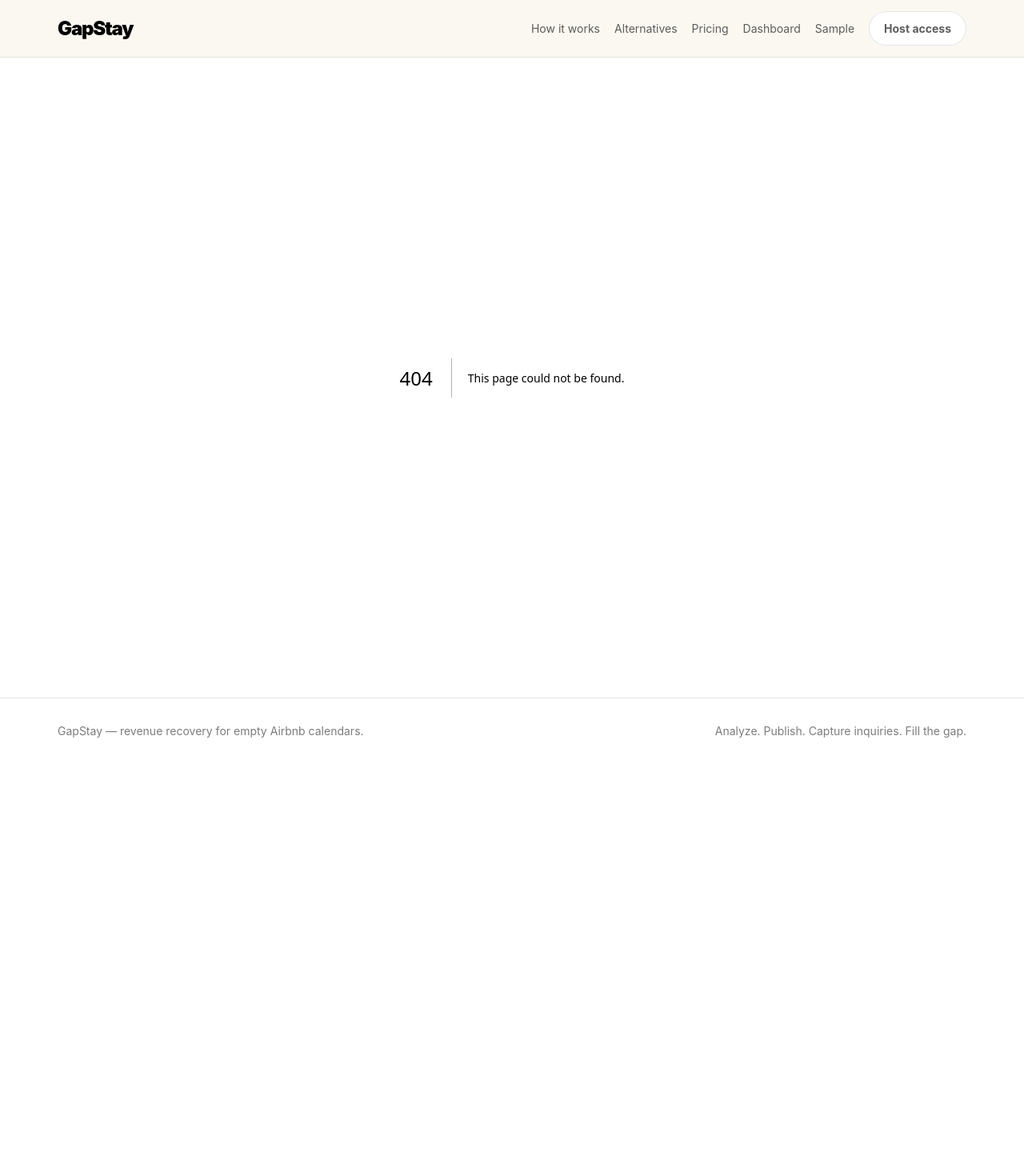
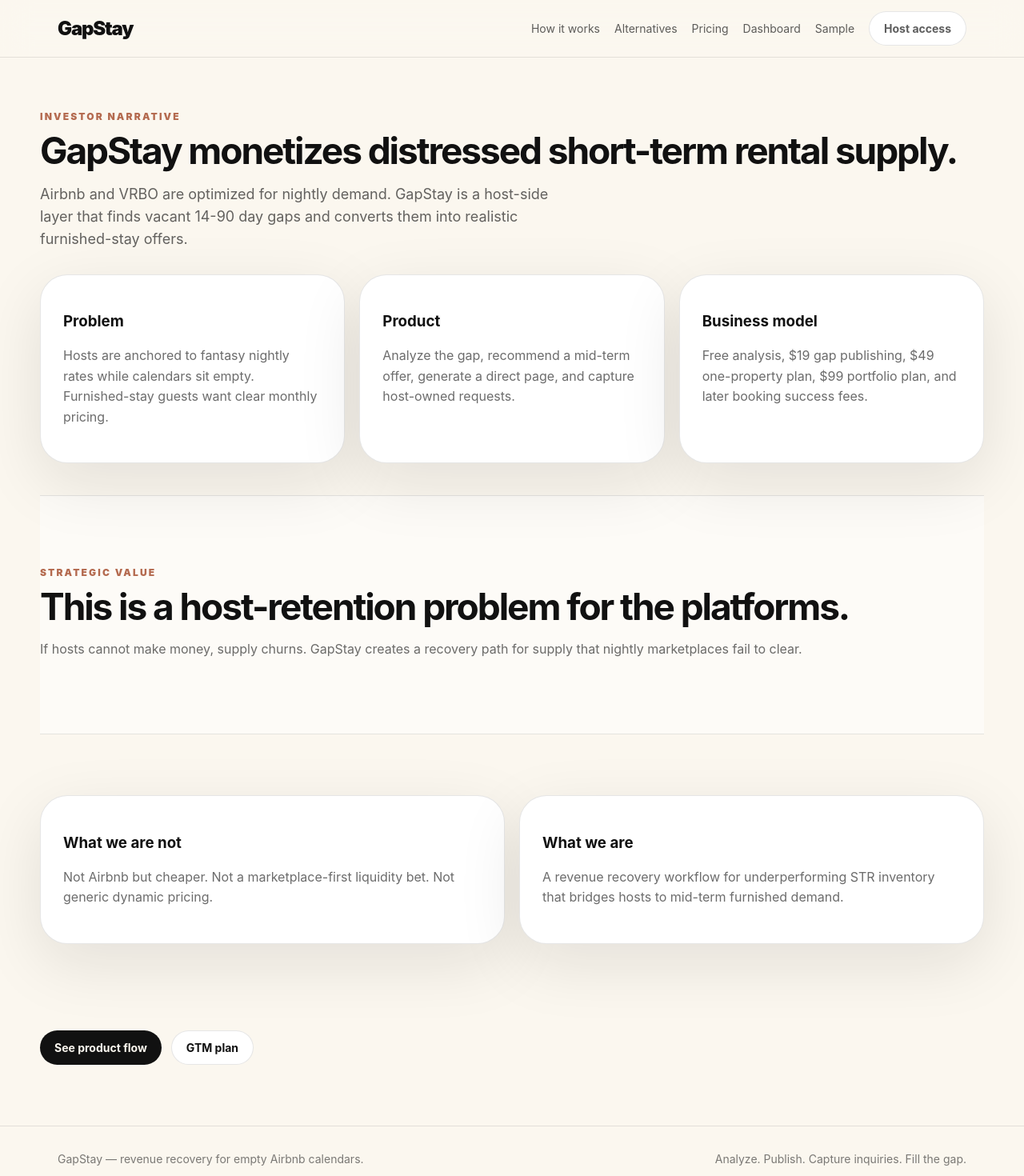
Before and after one commit to pissclams1/Pissclams, a Next.js app: page /investor in a window 1280 px wide. Before the commit this address had no page. Shown: the top 1470 px of the page at 80% size. Before the commit the page ends 954 px from the top, so only its background shows below. Built offline with nearby package versions, Linux system fonts and the light colour scheme.

Commit message:
Add investor narrative page

```diff
--- /dev/null
+++ b/app/investor/page.tsx
@@ -0,0 +1,18 @@
+import Link from "next/link";
+
+export default function InvestorPage(){
+  return <main className="wrap section topspace">
+    <p className="kicker">Investor narrative</p>
+    <h1 className="big">GapStay monetizes distressed short-term rental supply.</h1>
+    <p className="lead" style={{fontSize:18}}>Airbnb and VRBO are optimized for nightly demand. GapStay is a host-side layer that finds vacant 14-90 day gaps and converts them into realistic furnished-stay offers.</p>
+    <section className="grid grid3" style={{marginTop:30}}>
+      <Card title="Problem" text="Hosts are anchored to fantasy nightly rates while calendars sit empty. Furnished-stay guests want clear monthly pricing." />
+      <Card title="Product" text="Analyze the gap, recommend a mid-term offer, generate a direct page, and capture host-owned requests." />
+      <Card title="Business model" text="Free analysis, $19 gap publishing, $49 one-property plan, $99 portfolio plan, and later booking success fees." />
+    </section>
+    <section className="sectionline" style={{marginTop:40}}><div className="wrap section"><p className="kicker">Strategic value</p><h2 className="big">This is a host-retention problem for the platforms.</h2><p className="muted">If hosts cannot make money, supply churns. GapStay creates a recovery path for supply that nightly marketplaces fail to clear.</p></div></section>
+    <section className="section grid grid2"><Card title="What we are not" text="Not Airbnb but cheaper. Not a marketplace-first liquidity bet. Not generic dynamic pricing."/><Card title="What we are" text="A revenue recovery workflow for underperforming STR inventory that bridges hosts to mid-term furnished demand."/></section>
+    <div className="actions"><Link className="darkpill" href="/host">See product flow</Link><Link className="pill" href="/gtm">GTM plan</Link></div>
+  </main>
+}
+function Card({title,text}:{title:string;text:string}){return <div className="card pad"><h3>{title}</h3><p className="muted">{text}</p></div>}
```
